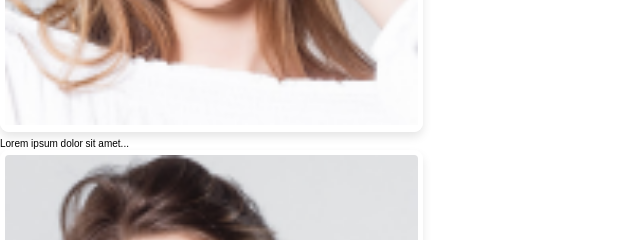
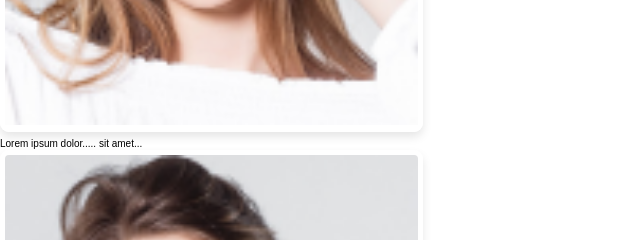
Before and after one commit to rebehayan/SCSS-4th-Project-applied, a website: page pages/style.html in a window 1280 px wide. Shown: the part 980-1220 px from the top of the page, 0-640 px from the left. Drawn offline with Linux system fonts and the light colour scheme.

Commit message:
안녕하세요

```diff
--- a/pages/style.html
+++ b/pages/style.html
@@ -69,7 +69,7 @@
           <div class="box-white product-list__thumb">
             <img src="../images/@product2.png" alt="" />
           </div>
-          <div class="text xs">Lorem ipsum dolor sit amet...</div>
+          <div class="text xs">Lorem ipsum dolor..... sit amet...</div>
           <div class="product-list__price"></div>
         </a>
       </li>
```
